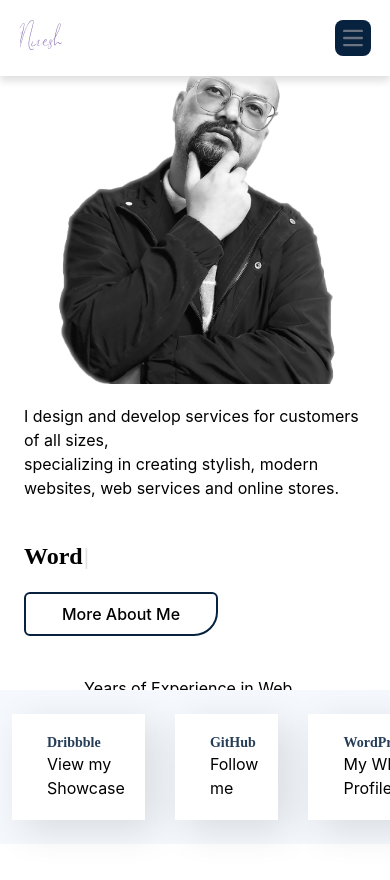
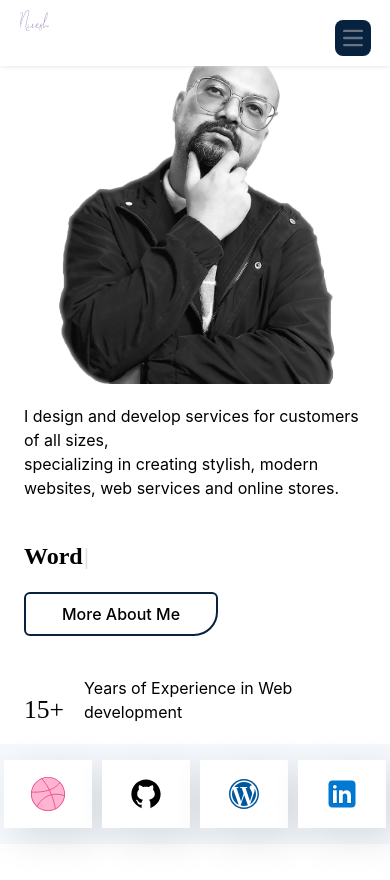
Before and after one commit to dewebkiller/rniresh, a React (Create React App) app: page / in a window 390 px wide. Shown: the top 880 px of the page. Built offline with nearby package versions, Linux system fonts and the light colour scheme; no server answers.

Commit message:
footer social icons in responsive and header content gap

```diff
--- a/src/App.css
+++ b/src/App.css
@@ -36,15 +36,18 @@ p {
 
 .dwk-header-top.show {
   transform: translateY(0);
-    position: fixed;
-    background: #fff;
-    box-shadow: 0px 5px 8px 0px #dfdfdf;
-    width: 100%;
-    margin: 0 auto;
-    padding: 20px 5%;
+  position: fixed;
+  background: #fff;
+  box-shadow: 0px 0px 5px 0px #dfdfdf;
+  width: 100%;
+  margin: 0 auto;
+  padding: 10px 5%;
 }
 .dwk-header-top.show .site-logo img {
-width: 50%;
+  width: 35%;
+}
+.dwk-header-top.show .navbar-wrapper {
+  margin-top: 10px;
 }
 #navbar-default ul li a.active,
 #navbar-default ul li a:hover {
@@ -587,7 +590,6 @@ h6 {
   border-radius: 0 0 20px 20px;
   padding: 30px 0 20px 0;
   transition: 0.3s;
-
 }
 
 .dwk-portfolio span {
@@ -1479,4 +1481,16 @@ h6 {
   .skills-section .skills-right {
     margin-bottom: 0;
   }
+  .footer-social-section ul {
+    gap: 10px;
+  }
+  .footer-social-section ul li {
+    padding: 1rem;
+    display: flex;
+    align-items: center;
+    justify-content: center;
+  }
+  .footer-social-section ul li .si-right {
+    display: none;
+  }
 }
--- a/src/Components/FooterSocial.js
+++ b/src/Components/FooterSocial.js
@@ -36,9 +36,9 @@ function FooterSocial() {
   return (
     <section className={`footer-social-section py-1 bg-bg_light_primary ${showFooter ? 'show' : 'hide'}`}>
       <div className="container mx-auto">
-        <footer className="p-3 text-center">
+        <footer className="p-1 text-center">
           <List className="flex">
-            <ListItem className="lg:col-span-3 p-5">
+            <ListItem className="lg:col-span-3 p-3">
               <Tooltip title="Dribbble" arrow placement="top">
                 <Link to={dribble} target="_blank" className="flex">
                   <div className="si-left">
@@ -51,7 +51,7 @@ function FooterSocial() {
                 </Link>
               </Tooltip>
             </ListItem>
-            <ListItem className="lg:col-span-3 p-5">
+            <ListItem className="lg:col-span-3 p-3">
               <Tooltip title="GitHub" arrow placement="top">
                 <Link to={github} target="_blank" className="flex">
                   <div className="si-left">
@@ -64,7 +64,7 @@ function FooterSocial() {
                 </Link>
               </Tooltip>
             </ListItem>
-            <ListItem className="lg:col-span-3 p-5">
+            <ListItem className="lg:col-span-3 p-3">
               <Tooltip title="WordPress" arrow placement="top">
                 <Link to={wordpress} target="_blank" className="flex">
                   <div className="si-left">
@@ -77,7 +77,7 @@ function FooterSocial() {
                 </Link>
               </Tooltip>
             </ListItem>
-            <ListItem className="lg:col-span-3 p-5">
+            <ListItem className="lg:col-span-3 p-3">
               <Tooltip title="LinkedIn" arrow placement="top">
                 <Link to={linkedin} target="_blank" className="flex">
                   <div className="si-left">
--- a/src/Components/Header.js
+++ b/src/Components/Header.js
@@ -62,7 +62,7 @@ function Header() {
             Niresh <span className="text-dark_primary">Shrestha</span>
           </h1>
         </div>
-        <div data-aos="fade-down" className="pb-16 px-6 pt-5">
+        <div data-aos="fade-down" className="pb-40 px-6 pt-5">
           <div className="columns-1">
             <p>
               I design and develop services for customers of all sizes,
```
